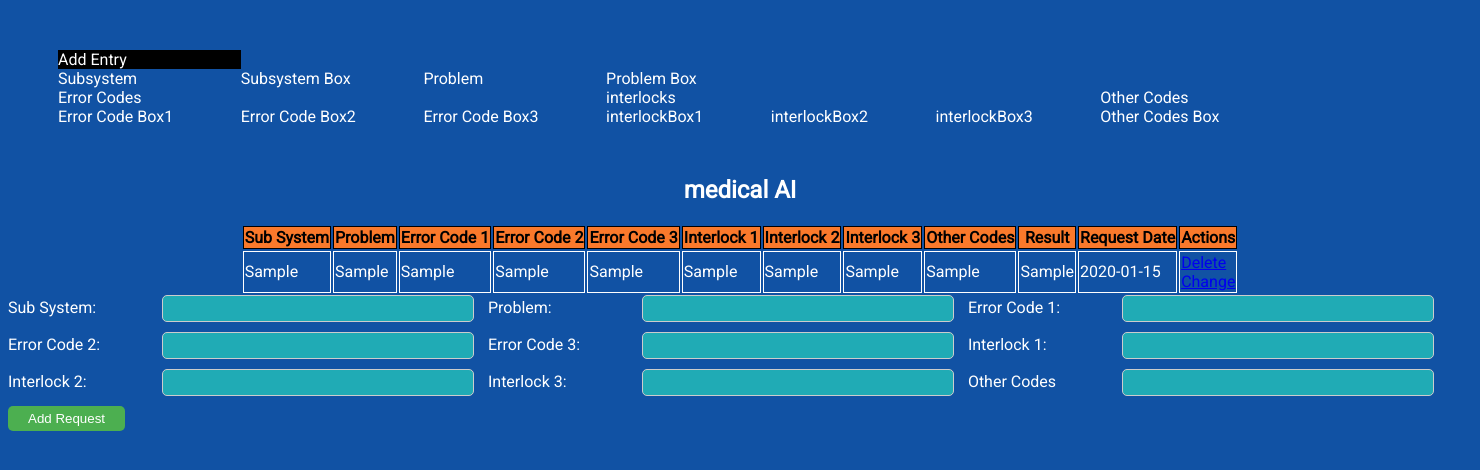
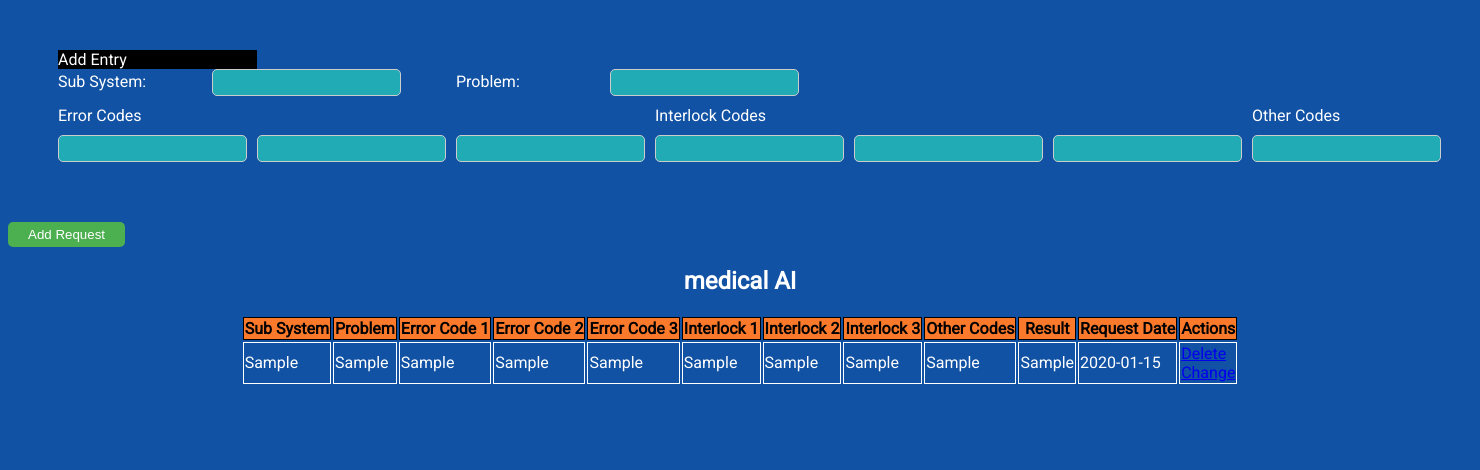
Before and after one commit to gabrielTMH/medicalAI, a Flask app: page / in a window 1480 px wide. Shown: the top 470 px of the page. Run offline with Flask 2, Linux system fonts and the light colour scheme; tables that the repository leaves empty hold one stand-in row (values such as "Sample post").

Commit message:
Put form into grid format.

```diff
--- a/src/static/css/main.css
+++ b/src/static/css/main.css
@@ -41,7 +41,7 @@ label {
 }
 
 input[type="text"] {
-  width: 300px;
+  width: 1/9;
   padding: 5px;
   margin-bottom: 10px;
   margin-right: 10px;
@@ -123,7 +123,7 @@ input[type="text"], textarea {
   grid-template-rows: auto;
   grid-template-areas:
     "add-entry . . . . . . . ."
-    "subsystem subsystemBox problem problemBox . . . . ."
+    "subsystem subsystem problem problem . . . . ."
     "errorCodes . . interlocks . . otherCodes . ."
     "errorCodeBox1 errorCodeBox2 errorCodeBox3 interlockBox1 interlockBox2 interlockBox3 otherCodesBox otherCodesBox otherCodesBox";
 }
--- a/src/templates/index.html
+++ b/src/templates/index.html
@@ -6,57 +6,84 @@
 
 
 {% block body %}
+
+<!--<form action="/" method="POST">-->
+<!--    <label for="subsystem">Sub System:</label>-->
+<!--    <input type="text" name="subsystem" id="subsystem">-->
+<!--    <label for="problem">Problem:</label>-->
+<!--    <input type="text" name="problem" id="problem">-->
+<!--     <label for="error_code1">Error Code 1:</label>-->
+<!--    <input type="text" name="error_code1" id="error_code1" class="error_code">-->
+<!--&lt;!&ndash;    <label for="error_code2">Error Code 2:</label>&ndash;&gt;-->
+<!--    <input type="text" name="error_code2" id="error_code2" class="error_code">-->
+<!--&lt;!&ndash;    <label for="error_code3">Error Code 3:</label>&ndash;&gt;-->
+<!--    <input type="text" name="error_code3" id="error_code3" class="error_code">-->
+<!--    <label for="interlock1">Interlock 1:</label>-->
+<!--    <input type="text" name="interlock1" id="interlock1" class="interlock">-->
+<!--&lt;!&ndash;    <label for="interlock2">Interlock 2:</label>&ndash;&gt;-->
+<!--    <input type="text" name="interlock2" id="interlock2" class="interlock">-->
+<!--&lt;!&ndash;    <label for="interlock3">Interlock 3:</label>&ndash;&gt;-->
+<!--    <input type="text" name="interlock3" id="interlock3" class="interlock">-->
+<!--    <label for="other_codes">Other Codes</label>-->
+<!--    <input type="text" name="other_codes" id="other_codes">-->
+<!--    <input type="submit" value="Add Request">-->
+<!--</form>-->
+
+<form action="/" method="POST">
 <div class="container">
     <div id="item-add-entry">
         Add Entry
     </div>
+    <div id="item-subsystem">
+        <label for="subsystem">Sub System:</label>
+        <input type="text" name="subsystem" id="subsystem">
+    </div>
+<!--    <div id="item-subsystemBox">-->
+<!--        <input type="text" name="subsystem" id="subsystem">-->
+<!--    </div>-->
     <div id="item-problem">
-        Problem
+        <label for="problem">Problem:</label>
+        <input type="text" name="problem" id="problem">
     </div>
-    <div id="item-problemBox">
-        Problem Box
-    </div>
-    <div id="item-subsystem">
-        Subsystem
-    </div>
-    <div id="item-subsystemBox">
-        Subsystem Box
-    </div>
+<!--    <div id="item-problemBox">-->
+<!--        <input type="text" name="problem" id="problem">-->
+<!--    </div>-->
 
     <div id="item-errorCodes">
         Error Codes
     </div>
     <div id="item-errorCodeBox1">
-        Error Code Box1
+            <input type="text" name="error_code1" id="error_code1" class="error_code">
     </div>
     <div id="item-errorCodeBox2">
-        Error Code Box2
+        <input type="text" name="error_code2" id="error_code2" class="error_code">
     </div>
     <div id="item-errorCodeBox3">
-        Error Code Box3
+        <input type="text" name="error_code3" id="error_code3" class="error_code">
     </div>
 
     <div id="item-interlocks">
-        interlocks
+        Interlock Codes
     </div>
     <div id="item-interlockBox1">
-        interlockBox1
+           <input type="text" name="interlock1" id="interlock1" class="interlock">
     </div>
     <div id="item-interlockBox2">
-        interlockBox2
+        <input type="text" name="interlock2" id="interlock2" class="interlock">
     </div>
     <div id="item-interlockBox3">
-        interlockBox3
+        <input type="text" name="interlock3" id="interlock3" class="interlock">
     </div>
 
     <div id="item-otherCodes">
-        Other Codes
+        <label for="other_codes">Other Codes</label>
     </div>
     <div id="item-otherCodesBox">
-        Other Codes Box
+        <input type="text" name="other_codes" id="other_codes">
     </div>
 </div>
-
+     <input type="submit" value="Add Request">
+</form>
 
 
 </div>
@@ -102,27 +129,7 @@
 </table>
 
 
-<form action="/" method="POST">
-    <label for="subsystem">Sub System:</label>
-    <input type="text" name="subsystem" id="subsystem">
-    <label for="problem">Problem:</label>
-    <input type="text" name="problem" id="problem">
-     <label for="error_code1">Error Code 1:</label>
-    <input type="text" name="error_code1" id="error_code1" class="error_code">
-    <label for="error_code2">Error Code 2:</label>
-    <input type="text" name="error_code2" id="error_code2" class="error_code">
-    <label for="error_code3">Error Code 3:</label>
-    <input type="text" name="error_code3" id="error_code3" class="error_code">
-    <label for="interlock1">Interlock 1:</label>
-    <input type="text" name="interlock1" id="interlock1" class="interlock">
-    <label for="interlock2">Interlock 2:</label>
-    <input type="text" name="interlock2" id="interlock2" class="interlock">
-    <label for="interlock3">Interlock 3:</label>
-    <input type="text" name="interlock3" id="interlock3" class="interlock">
-    <label for="other_codes">Other Codes</label>
-    <input type="text" name="other_codes" id="other_codes">
-    <input type="submit" value="Add Request">
-</form>
+
 <!--    add styling later-->
 <!--    <style>-->
 <!--        .ui-autocomplete {-->
```
